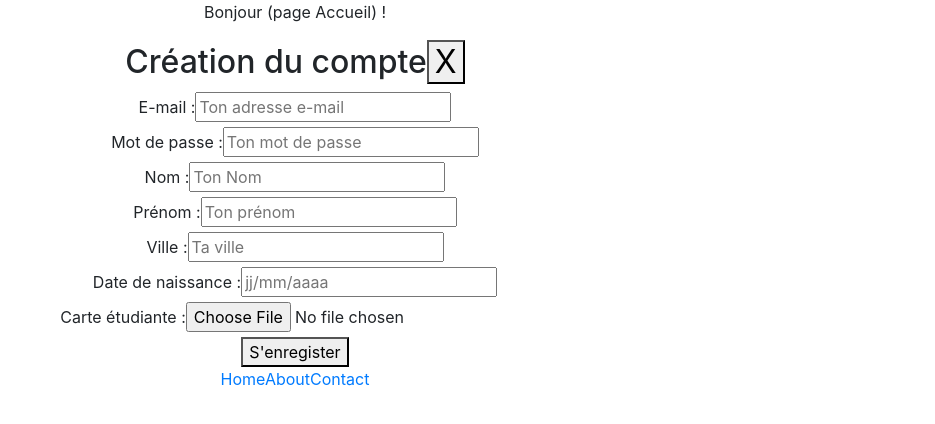
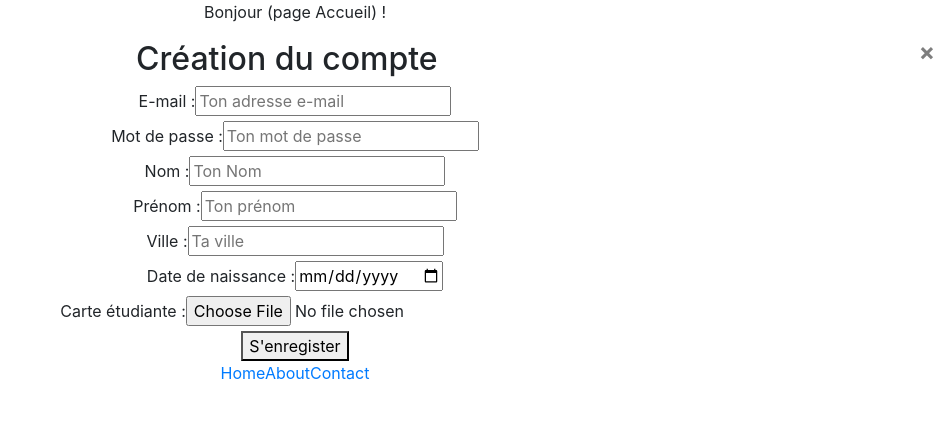
Before and after one commit to MasterFiyeur/meeting-app-for-students, a React (Create React App) app: page / in a window 1280 px wide. Both pictures are taken after a click on the button "Se créer un compte". Shown: the top 424 px of the page, without its empty margins (345-1280 px from the left). Built offline with nearby package versions, Linux system fonts and the light colour scheme.

Commit message:
Accueil prêt pour NavBar

```diff
--- a/src/Accueil/Acceuil.js
+++ b/src/Accueil/Acceuil.js
@@ -1,6 +1,7 @@
 import React, { Component } from 'react';
 
 import { NavLink } from 'react-router-dom';
+import {Utilities} from 'react-bootstrap';
 
 import Login from '../login_register/Login'
 import Register from '../login_register/Register'
@@ -44,25 +45,27 @@ class Accueil extends Component{
                 {/* show = 1 -> on affiche Login */}
                 {this.state.show == 1 &&
                     <div>
+                        {/* Bouton de retour */}
+                        <button class="close" onClick={etat => this.changeShow(0)} aria-label="Close">
+                            <span aria-hidden="true">&times;</span>
+                        </button>
                         {/* Proposition de s'enregistrer s'il n'est pas encore dans la BDD */}
                         <p>Tu n'as toujours pas de compte ?&nbsp;
                             {/* Utilisation du NavLink pour ses propriétés graphiques */}
                             <NavLink to="/" onClick={etat => this.changeShow(2)}>Je cours m'en faire un !</NavLink>
                         </p>
-                        <h2>Connexion
-                            {/* Bouton de retour */}
-                            <button onClick={etat => this.changeShow(0)}>X</button>
-                        </h2>
+                        <h2>Connexion</h2>
                         <Login />
                     </div>
                 }
                 {/* show = 2 -> on affiche Register */}
                 {this.state.show == 2 &&
                     <div>
-                        <h2>Création du compte
-                            {/* Bouton de retour */}
-                            <button onClick={etat => this.changeShow(0)}>X</button>
-                        </h2>
+                        {/* Bouton de retour */}
+                        <button class="close" onClick={etat => this.changeShow(0)} aria-label="Close">
+                            <span aria-hidden="true">&times;</span>
+                        </button>
+                        <h2>Création du compte</h2>
                         <Register />
                     </div>
                 }
--- a/src/App.js
+++ b/src/App.js
@@ -7,6 +7,7 @@ import Accueil from './Accueil/Acceuil'
 import Login from './login_register/Login'
 import Register from './login_register/Register'
 
+//Ici il faut export le lien de la bdd
 
 class App extends React.Component {
   render() {
--- a/src/login_register/Register.js
+++ b/src/login_register/Register.js
@@ -92,7 +92,7 @@ class Register extends Component{
             <input
               id="dateBirth"
               name="dateBirth"
-              type="text"
+              type="date"
               maxLength="10"
               placeholder="jj/mm/aaaa"
               value={this.state.dateBirth}
```
